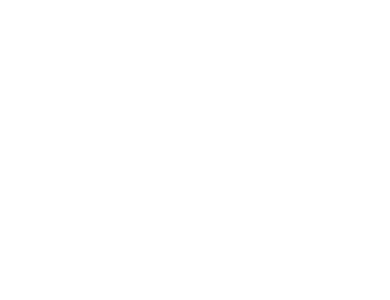
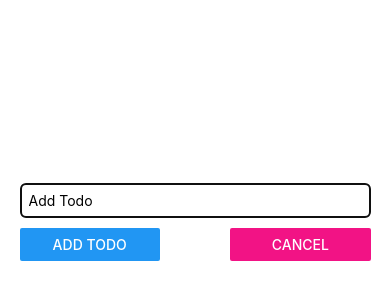
Before and after one commit to AyonJD/React-Native-TodoAPP, a React Native app: screen / in a window 390 px wide. Shown: the part 200-500 px from the top of the page. Built offline with nearby package versions, Linux system fonts and the light colour scheme.

Commit message:
Todo Modal added

```diff
--- a/App.js
+++ b/App.js
@@ -1,9 +1,26 @@
-import { View } from 'react-native';
+import { StyleSheet, Text, View } from 'react-native'
+import React from 'react'
+import TodoInput from './components/TodoInput'
+import { StatusBar } from 'expo-status-bar'
 
-export default function App() {
+const App = () => {
   return (
-    <View>
+    <>
+      <StatusBar style="light" />
+      <View style={styles.container}>
+        <TodoInput />
+      </View>
+    </>
+  )
+}
 
-    </View>
-  );
-}
+export default App
+
+const styles = StyleSheet.create({
+  container: {
+    flex: 1,
+    backgroundColor: '#311B6C',
+    alignItems: 'center',
+    justifyContent: 'center',
+  }
+})
--- a/app.json
+++ b/app.json
@@ -6,6 +6,7 @@
     "orientation": "portrait",
     "icon": "./assets/icon.png",
     "userInterfaceStyle": "light",
+    "backgroundColor": "#311B6C",
     "splash": {
       "image": "./assets/splash.png",
       "resizeMode": "contain",
--- /dev/null
+++ b/components/TodoInput.js
@@ -0,0 +1,54 @@
+import { Button, StyleSheet, Text, TextInput, View, Modal } from 'react-native'
+import React from 'react'
+
+const TodoInput = () => {
+    return (
+        <Modal animationType='slide'>
+            <View style={styles.wrapper}>
+                <View style={styles.inputSectionWrapper}>
+                    <View>
+                        <TextInput style={styles.input} placeholder="Add Todo" />
+                    </View>
+                    <View style={styles.flexButton}>
+                        <View style={styles.button}>
+                            <Button title="Add Todo" />
+                        </View>
+                        <View style={styles.button}>
+                            <Button title="Cancel" color={'#F21385'} />
+                        </View>
+                    </View>
+                </View>
+            </View>
+        </Modal>
+    )
+}
+
+export default TodoInput
+
+const styles = StyleSheet.create({
+    wrapper: {
+        flex: 1,
+        backgroundColor: '#fff',
+        alignItems: 'center',
+        justifyContent: 'center',
+        width: '100%',
+    },
+    inputSectionWrapper: {
+        width: '90%'
+    },
+    input: {
+        width: '100%',
+        borderColor: '#000',
+        borderWidth: 1,
+        padding: 8,
+        borderRadius: 5,
+    },
+    button: {
+        width: '40%',
+    },
+    flexButton: {
+        flexDirection: 'row',
+        justifyContent: 'space-between',
+        marginTop: 10,
+    },
+})
```
Also changed, not shown: components/TodoList.js (added, +14 -0 lines).
